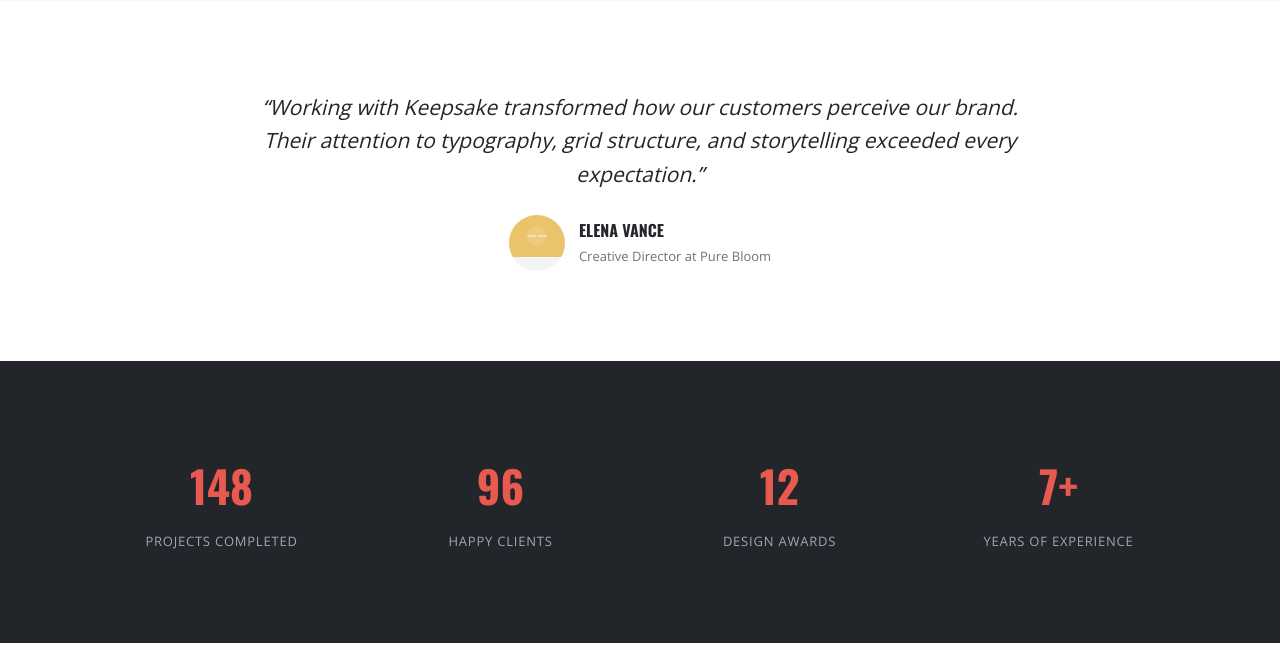
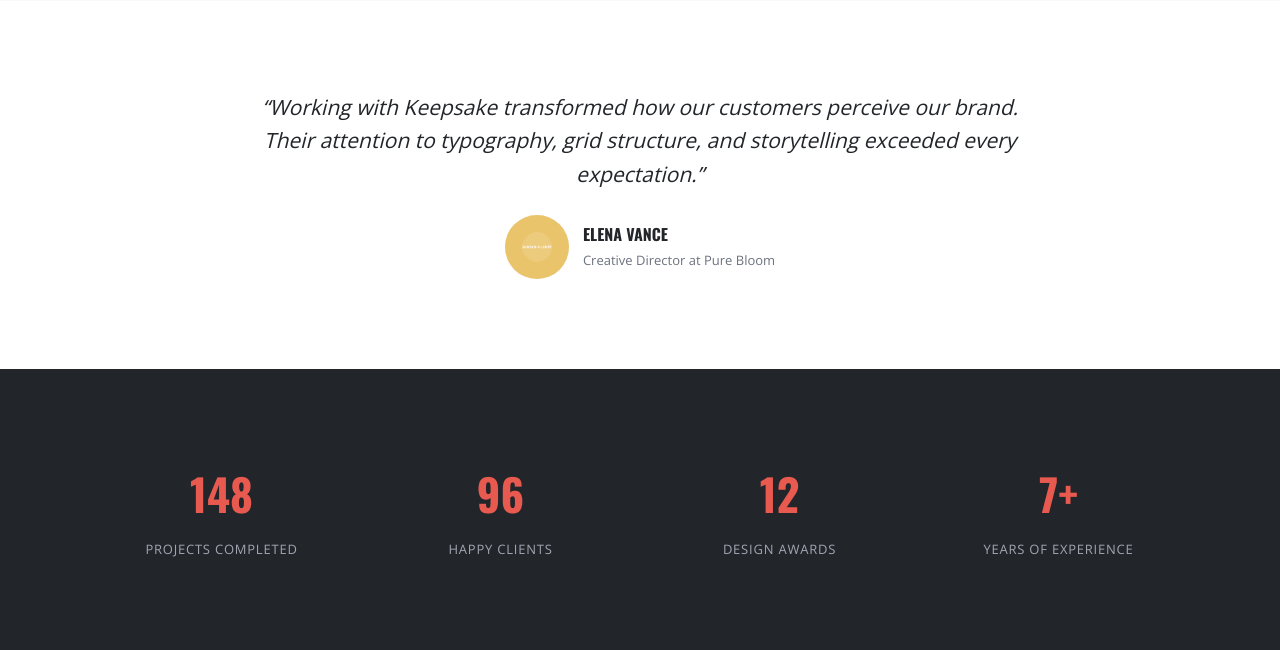
Before and after one commit to Reaper90053/landing-keepsake-vite, a Node project: template src/pages/index.pug in a window 1280 px wide. Shown: the part 2570-3220 px from the top of the page. Run offline with Node 20 templates, Linux system fonts and the light colour scheme; the template is opened without the code that fills it, so the values that code supplies are empty; style sheets or scripts are compiled from the project's sources; some libraries are stand-ins or nearby versions.

Commit message:
fix: stretch picture inside testimonial avatar circle

```diff
--- a/src/styles/components/_sections-content.scss
+++ b/src/styles/components/_sections-content.scss
@@ -74,13 +74,21 @@
   }
 
   &__avatar {
-    width: rem(56);
-    height: rem(56);
+    display: flex;
+    flex-shrink: 0;
+    width: rem(64);
+    height: rem(64);
     overflow: hidden;
     border-radius: 50%;
     background-color: var(--color-bg-card);
 
+    picture {
+      display: flex;
+      flex: 1;
+    }
+
     img {
+      display: block;
       width: 100%;
       height: 100%;
       object-fit: cover;
```
